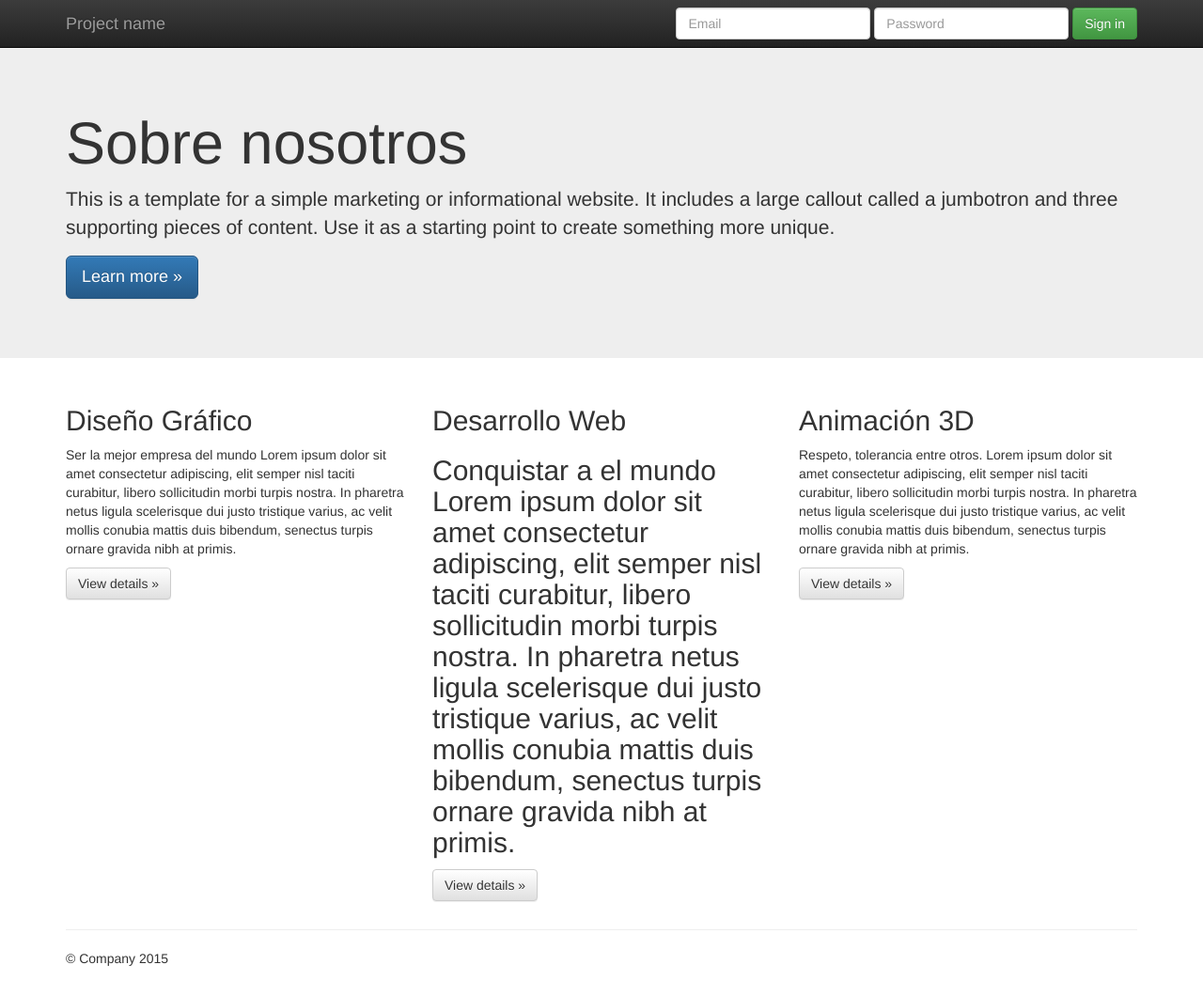
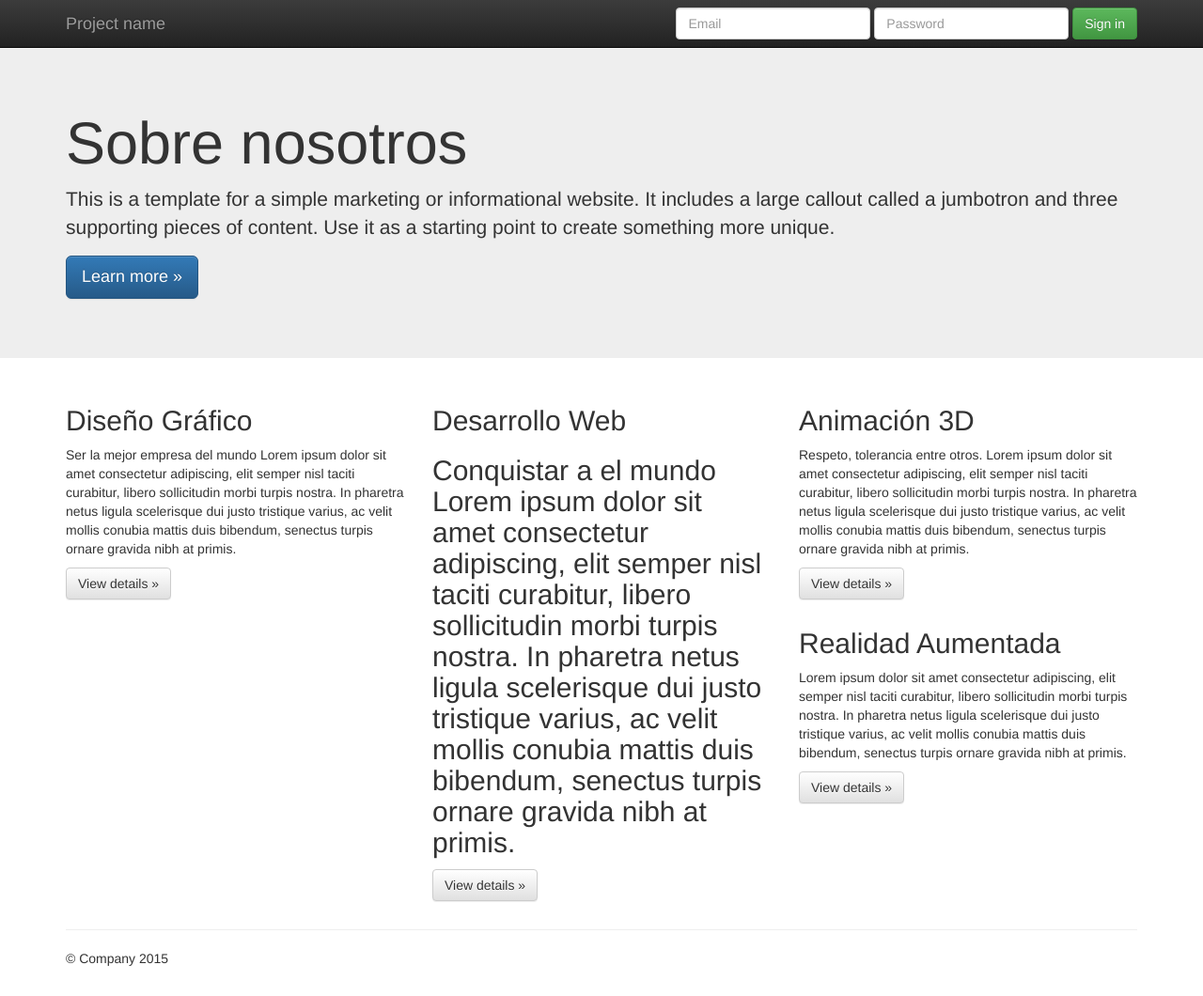
Before and after one commit to MeganCordoba/demo-webside, a plain HTML site: page servicios.html in a window 1280 px wide. Shown: the whole page at 94% size. Drawn offline with nearby package versions, Linux system fonts and the light colour scheme.

Commit message:
Se agregó un nuevo servicio

```diff
--- a/servicios.html
+++ b/servicios.html
@@ -82,6 +82,11 @@
           Lorem ipsum dolor sit amet consectetur adipiscing, elit semper nisl taciti curabitur, libero sollicitudin morbi turpis nostra. In pharetra netus ligula scelerisque dui justo tristique varius, ac velit mollis conubia mattis duis bibendum, senectus turpis ornare gravida nibh at primis. </p>
           <p><a class="btn btn-default" href="#" role="button">View details &raquo;</a></p>
         </div>
+        <div class="col-md-4">
+          <h2>Realidad Aumentada</h2>
+          <p>Lorem ipsum dolor sit amet consectetur adipiscing, elit semper nisl taciti curabitur, libero sollicitudin morbi turpis nostra. In pharetra netus ligula scelerisque dui justo tristique varius, ac velit mollis conubia mattis duis bibendum, senectus turpis ornare gravida nibh at primis. </p>
+          <p><a class="btn btn-default" href="#" role="button">View details &raquo;</a></p>
+        </div>
       </div>
 
       <hr>
```
